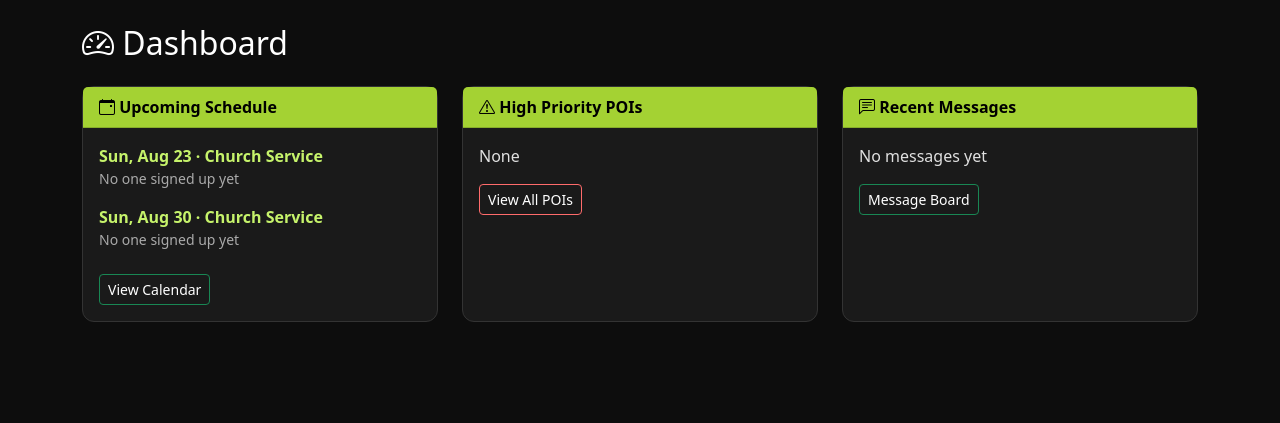
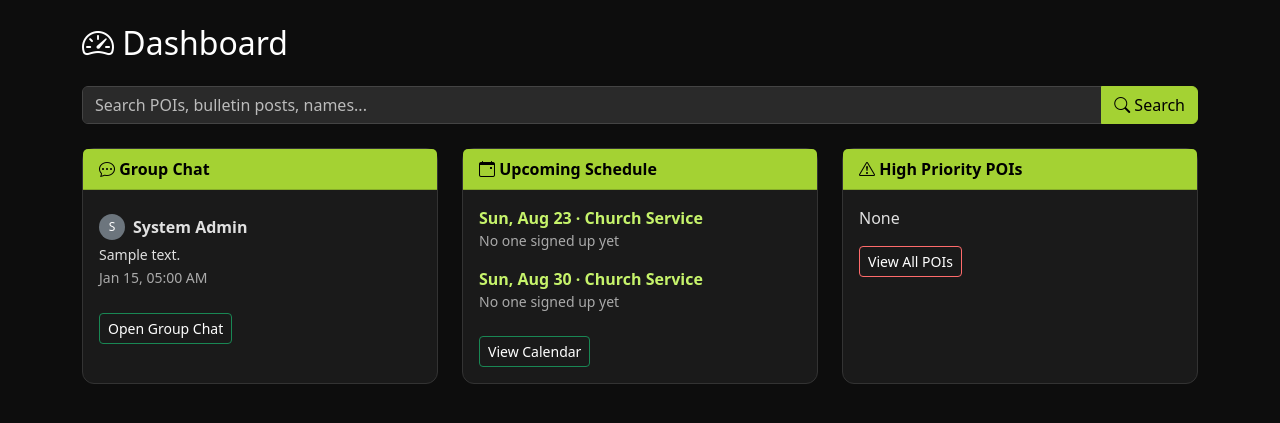
Before and after one commit to amfb98/church-safety-app, a Flask app: page / in a window 1280 px wide. Shown: the part 82-505 px from the top of the page. Run offline with Flask 3, Linux system fonts and the light colour scheme; a user stored in the database is signed in; data comes from the database, SQL or seed files in the repository; tables that the repository leaves empty hold one stand-in row (values such as "Sample post").

Commit message:
Refactor dashboard layout and search functionality

```diff
--- a/templates/dashboard.html
+++ b/templates/dashboard.html
@@ -1,10 +1,92 @@
 {% extends "base.html" %}
 {% block title %}Dashboard - CNAZ Safety{% endblock %}
 {% block content %}
-<h2 class="mb-4"><i class="bi bi-speedometer2"></i> Dashboard</h2>
+<div class="d-flex justify-content-between align-items-center mb-4 flex-wrap gap-2">
+    <h2 class="mb-0"><i class="bi bi-speedometer2"></i> Dashboard</h2>
+</div>
+
+<form class="mb-4" method="GET" action="{{ url_for('dashboard') }}">
+    <div class="input-group">
+        <input type="text" name="q" class="form-control" placeholder="Search POIs, bulletin posts, names..." value="{{ q or '' }}">
+        <button class="btn btn-primary" type="submit"><i class="bi bi-search"></i> Search</button>
+        {% if q %}
+        <a href="{{ url_for('dashboard') }}" class="btn btn-outline-secondary">Clear</a>
+        {% endif %}
+    </div>
+</form>
+
+{% if q %}
+<div class="card mb-4">
+    <div class="card-header" style="background-color: #c6f36b; color: #000;">
+        Search results for "{{ q }}"
+    </div>
+    <div class="card-body">
+        {% if search_pois or search_msgs %}
+            {% if search_pois %}
+            <h6 class="text-muted">Persons of Interest</h6>
+            <ul class="list-group list-group-flush mb-3">
+                {% for p in search_pois %}
+                <li class="list-group-item px-0">
+                    <a href="{{ url_for('poi_detail', poi_id=p.id) }}">{{ p.name }}</a>
+                    <span class="badge classification-{{ p.classification }}">{{ p.classification|upper }}</span>
+                </li>
+                {% endfor %}
+            </ul>
+            {% endif %}
+            {% if search_msgs %}
+            <h6 class="text-muted">Bulletin Board</h6>
+            <ul class="list-group list-group-flush">
+                {% for m in search_msgs %}
+                <li class="list-group-item px-0">
+                    <a href="{{ url_for('message_detail', msg_id=m.id) }}">{{ m.title }}</a>
+                </li>
+                {% endfor %}
+            </ul>
+            {% endif %}
+        {% else %}
+            <p class="text-muted mb-0">No results found.</p>
+        {% endif %}
+    </div>
+</div>
+{% endif %}
+
 <div class="row g-4">
+    <div class="col-md-4">
+        <div class="card h-100">
+            <div class="card-header" style="background-color: #c6f36b; color: #000;">
+                <i class="bi bi-chat-dots"></i> Group Chat
+            </div>
+            <div class="card-body">
+                {% if recent_chats %}
+                    <ul class="list-group list-group-flush">
+                    {% for m in recent_chats %}
+                        <li class="list-group-item px-0">
+                            <div class="d-flex align-items-center mb-1">
+                                {% if m.author and m.author.profile_photo %}
+                                    <img src="{{ url_for('static', filename='uploads/' + m.author.profile_photo) }}"
+                                         class="rounded-circle me-2"
+                                         style="width:26px;height:26px;object-fit:cover;">
+                                {% else %}
+                                    <span class="rounded-circle bg-secondary text-white d-inline-flex align-items-center justify-content-center me-2"
+                                          style="width:26px;height:26px;font-size:12px;">
+                                        {{ (m.author.full_name[0] if m.author else '?') }}
+                                    </span>
+                                {% endif %}
+                                <div class="fw-semibold">{{ m.author.full_name if m.author else 'Unknown' }}</div>
+                            </div>
+                            <div class="small">{{ m.content[:90] }}{% if m.content|length > 90 %}…{% endif %}</div>
+                            <small class="text-muted">{{ to_eastern(m.created_at).strftime('%b %d, %I:%M %p') }}</small>
+                        </li>
+                    {% endfor %}
+                    </ul>
+                {% else %}
+                    <p class="text-muted mb-0">No chat messages yet</p>
+                {% endif %}
+                <a href="{{ url_for('chat') }}" class="btn btn-sm btn-outline-success mt-3">Open Group Chat</a>
+            </div>
+        </div>
+    </div>
 
-    <!-- Upcoming Schedule -->
     <div class="col-md-4">
         <div class="card h-100">
             <div class="card-header" style="background-color: #c6f36b; color: #000;">
@@ -19,7 +101,18 @@
                             </div>
                             {% if e.signups %}
                                 {% for s in e.signups %}
-                                    <div class="small" style="color: #ddd;">
+                                    <div class="small d-flex align-items-center" style="color: #ddd;">
+                                        {% set person = users_by_name.get(s.person_name) %}
+                                        {% if person and person.profile_photo %}
+                                            <img src="{{ url_for('static', filename='uploads/' + person.profile_photo) }}"
+                                                 class="rounded-circle me-1"
+                                                 style="width:18px;height:18px;object-fit:cover;">
+                                        {% else %}
+                                            <span class="rounded-circle bg-secondary text-white d-inline-flex align-items-center justify-content-center me-1"
+                                                  style="width:18px;height:18px;font-size:10px;">
+                                                {{ s.person_name[0] if s.person_name else '?' }}
+                                            </span>
+                                        {% endif %}
                                         {{ s.person_name }}
                                         {% if s.role %} – {{ s.role }}{% endif %}
                                         {% if s.service %} ({{ s.service }}){% endif %}
@@ -38,10 +131,9 @@
         </div>
     </div>
 
-    <!-- High Priority POIs -->
     <div class="col-md-4">
         <div class="card h-100">
-            <div class="card-header bg-danger text-white">
+            <div class="card-header" style="background-color: #c6f36b; color: #000;">
                 <i class="bi bi-exclamation-triangle"></i> High Priority POIs
             </div>
             <div class="card-body">
@@ -68,31 +160,5 @@
             </div>
         </div>
     </div>
-
-    <!-- Recent Messages -->
-    <div class="col-md-4">
-        <div class="card h-100">
-            <div class="card-header bg-success text-white">
-                <i class="bi bi-chat-left-text"></i> Recent Messages
-            </div>
-            <div class="card-body">
-                {% if recent_msgs %}
-                    <ul class="list-group list-group-flush">
-                    {% for m in recent_msgs %}
-                        <li class="list-group-item px-0">
-                            {% if m.is_pinned %}<i class="bi bi-pin-angle-fill text-warning"></i> {% endif %}
-                            <a href="{{ url_for('message_detail', msg_id=m.id) }}">{{ m.title }}</a>
-                            <br><small class="text-muted">{{ m.author.full_name }} · {{ to_eastern(m.created_at).strftime('%b %d') }}</small>
-                        </li>
-                    {% endfor %}
-                    </ul>
-                {% else %}
-                    <p class="text-muted mb-0">No messages yet</p>
-                {% endif %}
-                <a href="{{ url_for('messages') }}" class="btn btn-sm btn-outline-success mt-3">Message Board</a>
-            </div>
-        </div>
-    </div>
-
 </div>
 {% endblock %}
```
